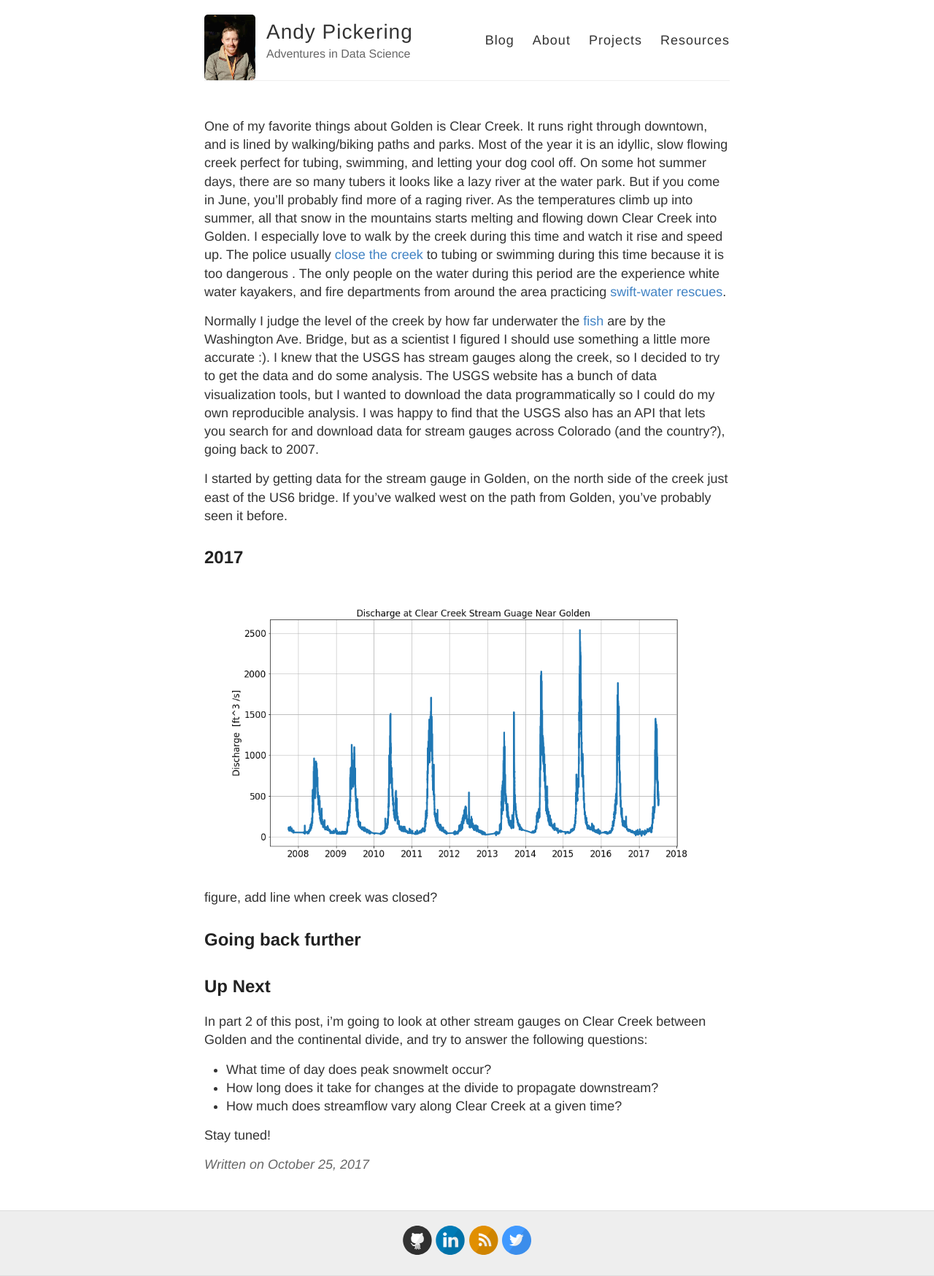
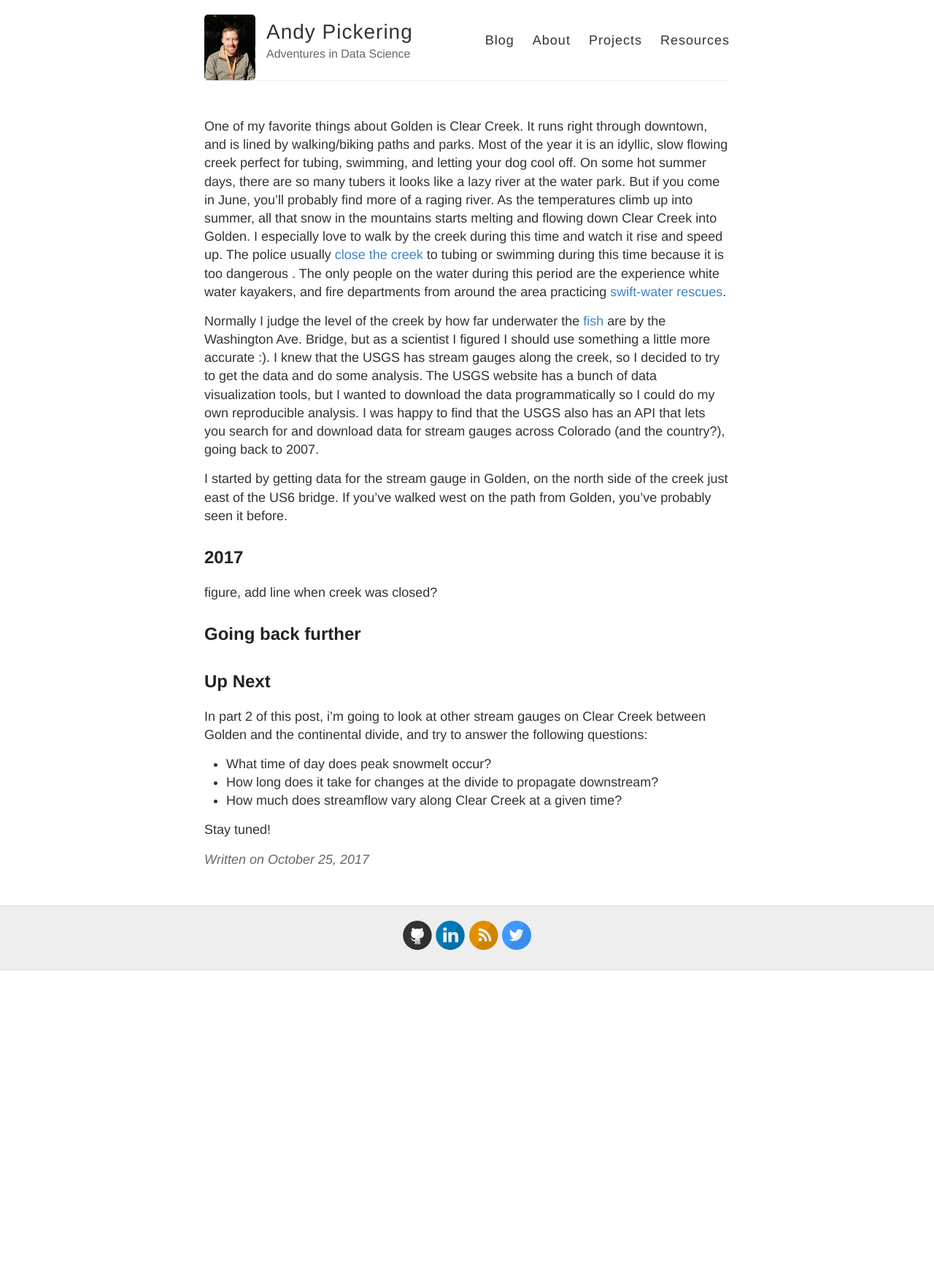
Before and after one commit to andypicke/andypicke.github.io, a Jekyll site: the page built from _posts/2017-10-25-clear_creek.md, in a window 1280 px wide. Shown: the whole page at 73% size. Built offline with Jekyll 4.4.1, drawn with Linux system fonts in a browser that asks for light colours; our own code applies the rules of GitHub Pages for plain Markdown files; comment, search, counter and statistics services are not loaded; after the commit the page ends 1330 px from its top, so only the background shows below that.

Commit message:
Update 2017-10-25-clear_creek.md

```diff
--- a/_posts/2017-10-25-clear_creek.md
+++ b/_posts/2017-10-25-clear_creek.md
@@ -16,7 +16,6 @@ I started by getting data for the stream gauge in Golden, on the north side of t
 
 ## 2017
 
-![Image description](/images/clearcreek/allyears_golden.png)
 figure, add line when creek was closed?
 
 
```
